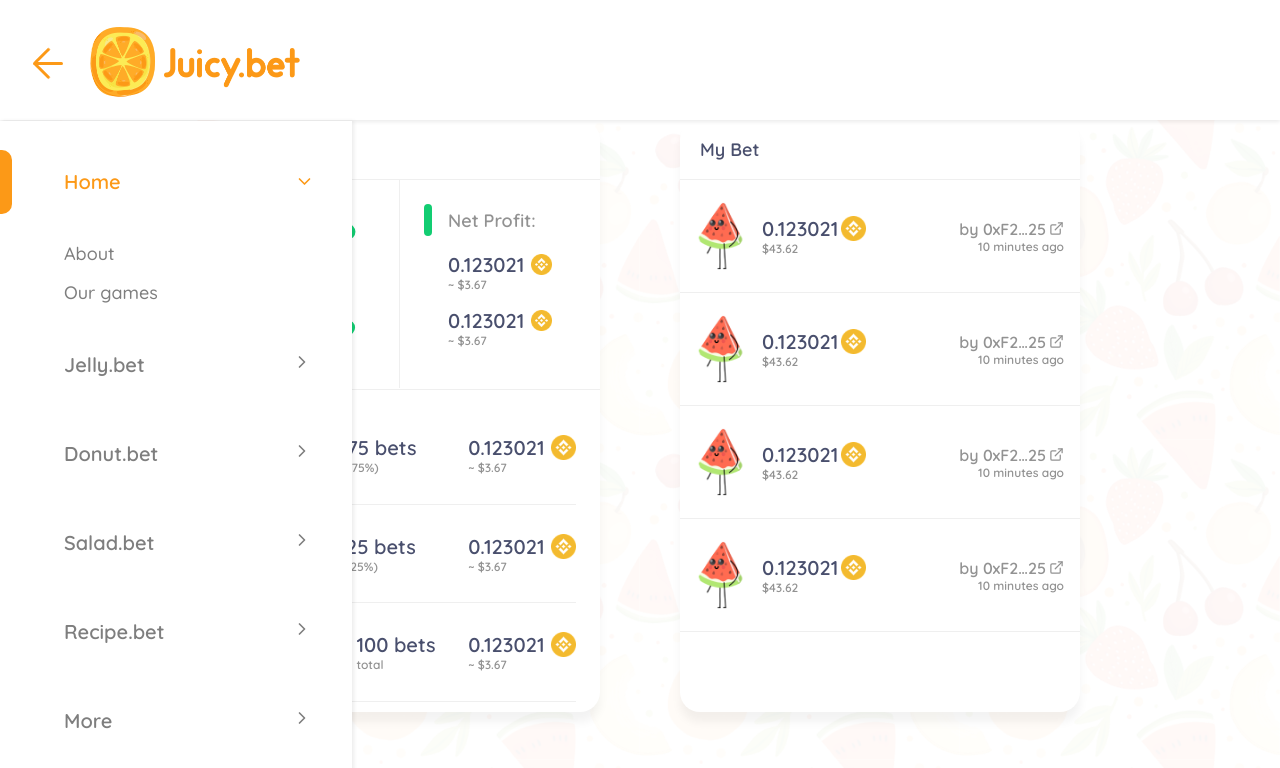
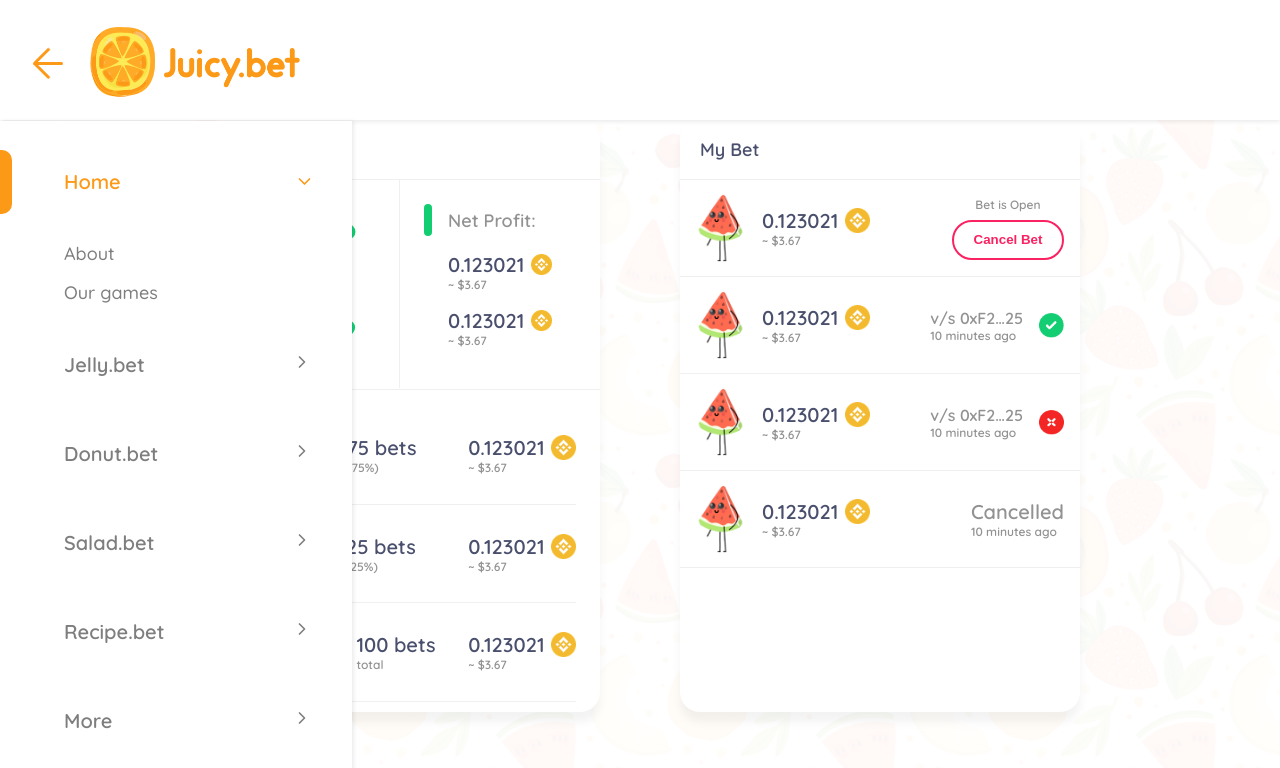
Before and after one commit to juicybet/frontend, a Next.js app: page /My_bet_history in a window 1280 px wide. Shown: the top 768 px of the page. Built offline with nearby package versions, Linux system fonts and the light colour scheme.

Commit message:
style: Bet history refactored completely

```diff
--- a/components/Bet/AcceptBet.tsx
+++ b/components/Bet/AcceptBet.tsx
@@ -14,7 +14,7 @@ import {
   RadioWrapper,
 } from "./Bet.style"
 import { ExternalLink } from "react-feather"
-import { FullButton } from "../Button/FullButton"
+import { FullButton } from "../Button"
 import { PrimaryCard } from "../Card/Card"
 
 export const AcceptBet = () => {
--- a/components/Bet/CreateBet.tsx
+++ b/components/Bet/CreateBet.tsx
@@ -1,5 +1,5 @@
 import Image from "next/image"
-import { FullButton } from "../Button/FullButton"
+import { FullButton } from "../Button"
 import { PrimaryCard } from "../Card/Card"
 import { Radio } from "../Radio/Radio"
 import { Slider } from "../Slider/Slider"
--- a/components/Bet/MyBet.tsx
+++ b/components/Bet/MyBet.tsx
@@ -1,115 +1,138 @@
 import Image from "next/image"
 import {
-  CardHeader,
-  MiddleCardSection,
-  PlacedBetdetails,
-  PlacedBetsWrapper,
-  ValueInCrypto,
-  ValueInDollar,
-  ColumnWrapper,
-  WalletAddress,
-  TimeOfBet,
-  NonRadioWrapper,
-} from "./Bet.style"
-import { ExternalLink } from "react-feather"
-import { DivBackgroundWrapper } from "../Utils/Utility.style"
-import { PrimaryCard } from "../Card/Card"
+  FlexWrapperCentered,
+  FlexWrapperCol,
+  SpanInfoCentered,
+  SpanInfoLight,
+  SpanInfoPrimary,
+  SpanInfoSecondary,
+} from "../Utils/Utility.style"
+import { FullCardSection, PrimaryCard, CardHeader } from "../Card/Card"
+import styled from "styled-components"
+
+const SectionContentWrapper = styled.div`
+  padding: 1rem;
+  border-bottom: 1px solid var(--border-gray);
+`
+const PlacedBetsWrapper = styled(FlexWrapperCentered)`
+  height: 4rem;
+  width: 100%;
+  justify-content: space-between;
+`
+
+export const PlacedBetdetails = styled(FlexWrapperCentered)`
+  gap: 1rem;
+`
+export const WalletAddress = styled(SpanInfoPrimary)`
+  color: var(--light-gray);
+  font-size: 1rem;
+`
+export const TimeOfBet = styled(SpanInfoSecondary)`
+  justify-content: flex-end;
+`
+
+export const CancelButton = styled.button`
+  width: 7rem;
+  height: 2.5rem;
+  font-size: 1.125 rem;
+  font-weight: bold;
+  color: var(--primary-pink);
+  background: var(--primary-white);
+  border: 2px solid var(--primary-pink);
+  border-radius: 2rem;
+`
+const ButtonWrapper = styled(FlexWrapperCol)`
+  gap: 0.5rem;
+`
 
 export const MyBet = () => {
   return (
     <PrimaryCard>
       <CardHeader>My Bet</CardHeader>
-      <MiddleCardSection>
-        <NonRadioWrapper>
+      <FullCardSection top={"10%"}>
+        <SectionContentWrapper>
           <PlacedBetsWrapper>
             <PlacedBetdetails>
               <Image src="/images/smolwatermelon.png" width="50" height="70" alt="" />
-              <ColumnWrapper>
-                <ValueInCrypto>
+              <FlexWrapperCol>
+                <SpanInfoPrimary>
                   0.123021
                   <Image src="/images/Bitmap.png" width="25" height="25" alt="" />
-                </ValueInCrypto>
-                <ValueInDollar>$43.62</ValueInDollar>
-              </ColumnWrapper>
+                </SpanInfoPrimary>
+                <SpanInfoSecondary>~ $3.67 </SpanInfoSecondary>
+              </FlexWrapperCol>
             </PlacedBetdetails>
-            <div className="placedBetOwner">
-              <ColumnWrapper>
-                <WalletAddress>
-                  by 0xF2…25 <ExternalLink size={15} />
-                </WalletAddress>
-                <TimeOfBet>10 minutes ago</TimeOfBet>
-              </ColumnWrapper>
-            </div>
+            <PlacedBetdetails>
+              <ButtonWrapper>
+                <SpanInfoCentered>Bet is Open </SpanInfoCentered>
+                <CancelButton>Cancel Bet</CancelButton>
+              </ButtonWrapper>
+            </PlacedBetdetails>
           </PlacedBetsWrapper>
-        </NonRadioWrapper>
-        <NonRadioWrapper>
+        </SectionContentWrapper>
+        <SectionContentWrapper>
           <PlacedBetsWrapper>
             <PlacedBetdetails>
               <Image src="/images/smolwatermelon.png" width="50" height="70" alt="" />
-              <ColumnWrapper>
-                <ValueInCrypto>
+              <FlexWrapperCol>
+                <SpanInfoPrimary>
                   0.123021
                   <Image src="/images/Bitmap.png" width="25" height="25" alt="" />
-                </ValueInCrypto>
-                <ValueInDollar>$43.62</ValueInDollar>
-              </ColumnWrapper>
+                </SpanInfoPrimary>
+                <SpanInfoSecondary>~ $3.67 </SpanInfoSecondary>
+              </FlexWrapperCol>
             </PlacedBetdetails>
-            <div className="placedBetOwner">
-              <ColumnWrapper>
-                <WalletAddress>
-                  by 0xF2…25 <ExternalLink size={15} />
-                </WalletAddress>
-                <TimeOfBet>10 minutes ago</TimeOfBet>
-              </ColumnWrapper>
-            </div>
+            <PlacedBetdetails>
+              <FlexWrapperCol>
+                <WalletAddress>v/s 0xF2…25</WalletAddress>
+                <SpanInfoSecondary>10 minutes ago</SpanInfoSecondary>
+              </FlexWrapperCol>
+              <Image src="/images/icon_won.png" width="25" height="25" alt="" />
+            </PlacedBetdetails>
           </PlacedBetsWrapper>
-        </NonRadioWrapper>
-        <NonRadioWrapper>
+        </SectionContentWrapper>
+        <SectionContentWrapper>
           <PlacedBetsWrapper>
             <PlacedBetdetails>
               <Image src="/images/smolwatermelon.png" width="50" height="70" alt="" />
-              <ColumnWrapper>
-                <ValueInCrypto>
+              <FlexWrapperCol>
+                <SpanInfoPrimary>
                   0.123021
                   <Image src="/images/Bitmap.png" width="25" height="25" alt="" />
-                </ValueInCrypto>
-                <ValueInDollar>$43.62</ValueInDollar>
-              </ColumnWrapper>
+                </SpanInfoPrimary>
+                <SpanInfoSecondary>~ $3.67 </SpanInfoSecondary>
+              </FlexWrapperCol>
             </PlacedBetdetails>
-            <div className="placedBetOwner">
-              <ColumnWrapper>
-                <WalletAddress>
-                  by 0xF2…25 <ExternalLink size={15} />
-                </WalletAddress>
-                <TimeOfBet>10 minutes ago</TimeOfBet>
-              </ColumnWrapper>
-            </div>
+            <PlacedBetdetails>
+              <FlexWrapperCol>
+                <WalletAddress>v/s 0xF2…25</WalletAddress>
+                <SpanInfoSecondary>10 minutes ago</SpanInfoSecondary>
+              </FlexWrapperCol>
+              <Image src="/images/icon_lost.png" width="25" height="25" alt="" />
+            </PlacedBetdetails>
           </PlacedBetsWrapper>
-        </NonRadioWrapper>
-        <NonRadioWrapper>
+        </SectionContentWrapper>
+        <SectionContentWrapper>
           <PlacedBetsWrapper>
-            {/* <DivBackgroundWrapper /> */}
             <PlacedBetdetails>
               <Image src="/images/smolwatermelon.png" width="50" height="70" alt="" />
-              <ColumnWrapper>
-                <ValueInCrypto>
+              <FlexWrapperCol>
+                <SpanInfoPrimary>
                   0.123021
                   <Image src="/images/Bitmap.png" width="25" height="25" alt="" />
-                </ValueInCrypto>
-                <ValueInDollar>$43.62</ValueInDollar>
-              </ColumnWrapper>
+                </SpanInfoPrimary>
+                <SpanInfoSecondary>~ $3.67 </SpanInfoSecondary>
+              </FlexWrapperCol>
             </PlacedBetdetails>
-            <div className="placedBetOwner">
-              <ColumnWrapper>
-                <WalletAddress>
-                  by 0xF2…25 <ExternalLink size={15} />
-                </WalletAddress>
-                <TimeOfBet>10 minutes ago</TimeOfBet>
-              </ColumnWrapper>
-            </div>
+            <PlacedBetdetails>
+              <FlexWrapperCol>
+                <SpanInfoLight>Cancelled</SpanInfoLight>
+                <SpanInfoSecondary>10 minutes ago</SpanInfoSecondary>
+              </FlexWrapperCol>
+            </PlacedBetdetails>
           </PlacedBetsWrapper>
-        </NonRadioWrapper>
-      </MiddleCardSection>
+        </SectionContentWrapper>
+      </FullCardSection>
     </PrimaryCard>
   )
 }
--- a/components/Bet/MyPnl.tsx
+++ b/components/Bet/MyPnl.tsx
@@ -66,9 +66,9 @@ export const MyPnl = () => {
               })}
             >
               <ProgressBarChildren>
-                <span>Won</span>
-                <strong>75/100</strong>
-                <span>(75%)</span>
+                <SpanLabel size={".9rem"}>Won</SpanLabel>
+                <SpanInfoPrimary>75/100</SpanInfoPrimary>
+                <SpanLabel size={".8rem"}>(75%)</SpanLabel>
               </ProgressBarChildren>
             </CircularProgressbarWithChildren>
           </ProgressBarWrapper>
@@ -101,7 +101,7 @@ export const MyPnl = () => {
           <BetBreakDown>
             <SmallBlock color={"var(--primary-green)"} />
             <BreakDownDetail>
-              <SpanLabel size={"18px"}>Won :</SpanLabel>
+              <SpanLabel size={"1.125rem"}>Won :</SpanLabel>
               <FlexWrapperCol>
                 <SpanInfoPrimary>75 bets</SpanInfoPrimary>
                 <SpanInfoSecondary>(75%)</SpanInfoSecondary>
@@ -118,7 +118,7 @@ export const MyPnl = () => {
           <BetBreakDown>
             <SmallBlock color={"var(--primary-red)"} />
             <BreakDownDetail>
-              <SpanLabel size={"18px"}>Lost :</SpanLabel>
+              <SpanLabel size={"1.125rem"}>Lost :</SpanLabel>
               <FlexWrapperCol>
                 <SpanInfoPrimary>25 bets</SpanInfoPrimary>
                 <SpanInfoSecondary>(25%)</SpanInfoSecondary>
@@ -135,7 +135,7 @@ export const MyPnl = () => {
           <BetBreakDown>
             <SmallBlock color={"var(--dark-gray)"} />
             <BreakDownDetail>
-              <SpanLabel size={"18px"}>Entered :</SpanLabel>
+              <SpanLabel size={"1.125rem"}>Entered :</SpanLabel>
               <FlexWrapperCol>
                 <SpanInfoPrimary>100 bets</SpanInfoPrimary>
                 <SpanInfoSecondary>total</SpanInfoSecondary>
--- a/components/Card/Card.tsx
+++ b/components/Card/Card.tsx
@@ -37,6 +37,11 @@ export const BottomCardSection = styled.div<{ height: string; bottom: string }>`
   bottom: ${(props) => props.bottom};
 `
 
+export const FullCardSection = styled.div<{ top: string }>`
+  ${CardSection}
+  top: ${(props) => props.top};
+`
+
 export const PrimaryCard = ({ children }: any) => {
   return <PrimaryCardWrapper>{children}</PrimaryCardWrapper>
 }
--- a/components/Utils/Utility.style.ts
+++ b/components/Utils/Utility.style.ts
@@ -7,15 +7,6 @@ export const BackgroundWrapper = styled.div`
   height: 100%;
   opacity: 0.04;
   background-image: url(${getBackground()});
-  background-size: 20rem 20rem;
-  z-index: -1;
-`
-export const DivBackgroundWrapper = styled.div`
-  position: absolute;
-  width: 100%;
-  height: 100%;
-  opacity: 0.04;
-  background-image: url("images/Recatangle.png");
   background-size: 20rem 20rem;
   z-index: -1;
 `
@@ -34,7 +25,6 @@ export const Rotatable = styled.div<{ angle: number }>`
   `}}
   transition: 0.2s;
 `
-
 export const FlexWrapperRow = styled.div`
   display: flex;
   flex-direction: row;
@@ -48,23 +38,33 @@ export const FlexWrapperCol = styled.div`
   display: flex;
   flex-direction: column;
 `
-export const SpanInfoPrimary = styled(FlexWrapperCentered)`
+const spanPrimaryStyle = css`
   font-size: 1.25rem;
   font-style: normal;
   font-weight: bold;
-  color: var(--dark-gray);
   gap: 0.4rem;
 `
-export const SpanInfoSecondary = styled(FlexWrapperRow)`
+const spanSecondaryStyle = css`
   font-size: 0.75rem;
   font-style: normal;
   font-weight: bold;
   color: var(--light-gray);
-  align-items: left;
+`
+export const SpanInfoPrimary = styled(FlexWrapperCentered)`
+  ${spanPrimaryStyle}
+  color: var(--dark-gray);
+`
+export const SpanInfoLight = styled(FlexWrapperCentered)`
+  ${spanPrimaryStyle}
+  color: var(--light-gray);
+`
+export const SpanInfoSecondary = styled(FlexWrapperRow)`
+  ${spanSecondaryStyle}
+`
+export const SpanInfoCentered = styled(FlexWrapperCentered)`
+  ${spanSecondaryStyle}
 `
 export const SpanLabel = styled.span<{ size: string }>`
-  font-style: normal;
-  font-weight: bold;
+  ${spanSecondaryStyle}
   font-size: ${(props) => props.size};
-  color: var(--light-gray);
 `
```
Also changed, not shown: components/Button/index.tsx (renamed from components/Button/FullButton.tsx, +4 -3 lines), public/images/icon_lost.png (added), public/images/icon_won.png (added).
